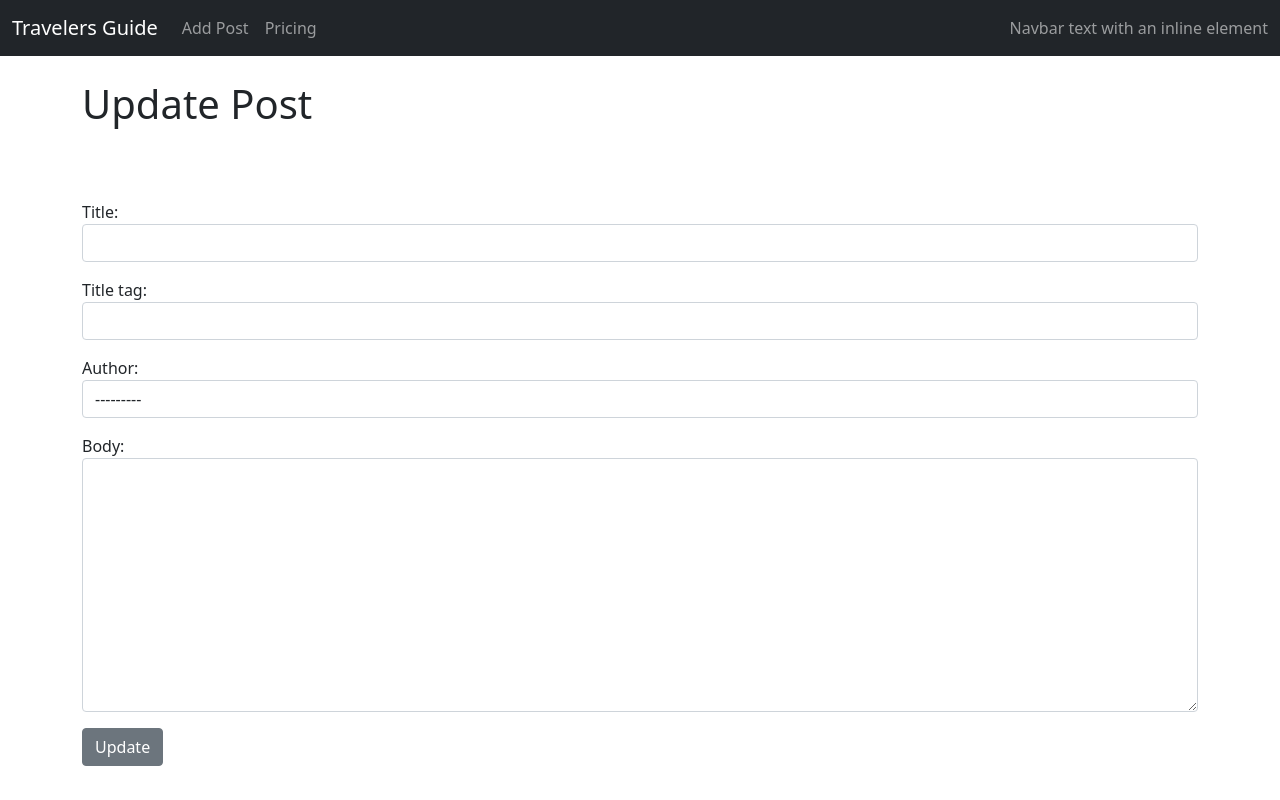
After one commit to Blandaren123/Django.P4, a Django app: template templates/update_post.html in a window 1280 px wide. The commit adds this page. Run offline with Django 3.2, Linux system fonts and the light colour scheme; the template is opened without the code that fills it: values that come from a table or form of the project are taken from there, others are empty.

Commit message:
add edit post

```diff
--- a/blog/forms.py
+++ b/blog/forms.py
@@ -13,3 +13,15 @@ class PostForm(forms.ModelForm):
             'author': forms.Select(attrs={'class': 'form-control'}),
             'body': forms.Textarea(attrs={'class': 'form-control'}),
         }
+
+class EditForm(forms.ModelForm):
+    class Meta:
+        model = Post
+        fields = ('title', 'title_tag', 'body')
+
+        widgets = {
+            'title': forms.TextInput(attrs={'class': 'form-control'}),
+            'title_tag': forms.TextInput(attrs={'class': 'form-control'}),
+            #'author': forms.Select(attrs={'class': 'form-control'}),
+            'body': forms.Textarea(attrs={'class': 'form-control'}),
+        }
--- a/blog/urls.py
+++ b/blog/urls.py
@@ -1,6 +1,6 @@
 from django.urls import path
 #from . import views
-from .views import HomeView, ArticleDetailView, AddPostView
+from .views import HomeView, ArticleDetailView, AddPostView, UpdatePostView
 
 
 urlpatterns = [
@@ -8,4 +8,5 @@ urlpatterns = [
     path('', HomeView.as_view(), name="home"),
     path('article/<int:pk>', ArticleDetailView.as_view(), name='article-detail'),
     path('add_post/', AddPostView.as_view(), name='add_post'),
+    path('article/edit/<int:pk>', UpdatePostView.as_view(), name='update_post'),
 ]
--- a/templates/article_details.html
+++ b/templates/article_details.html
@@ -7,7 +7,7 @@
 {% block content %}
 
 <h1>{{ post.title }}</h1>
-<small>By: {{ post.author.first_name }}</small><br/>
+<small>By: {{ post.author.first_name }} - <a href="{% url 'update_post' post.pk %}">(Edit Post)</a></small><br/>
 <hr>
 <br/>
 {{ post.body }}
--- a/templates/home.html
+++ b/templates/home.html
@@ -9,7 +9,8 @@
 <ul>
 {% for post in object_list%}
     <li><a href="{% url 'article-detail' post.pk %}">{{ post.title }}</a> - {{ post.author.first_name }}
-    {{ post.author.last_name }}<br/>
+    {{ post.author.last_name }} - <small><a href="{% url 'update_post' post.pk %}">(Edit Post)</a></small>
+    <br/>
     {{ post.body }}</li>
 
 {% endfor %}
--- /dev/null
+++ b/templates/update_post.html
@@ -0,0 +1,16 @@
+{% extends 'base.html' %}
+{% block title %} Update Post {% endblock %}
+{% block content %}
+
+
+
+<h1>Update Post</h1>
+<br/><br/>
+<div class="mb-3"></div>
+    <form method="POST">
+        {% csrf_token %}
+        {{ form.as_p }}
+        <button class="btn btn-secondary">Update</button>
+<div class="mb-3">
+
+{% endblock %}
```
Also changed, not shown: blog/views.py (+8 -2 lines).
